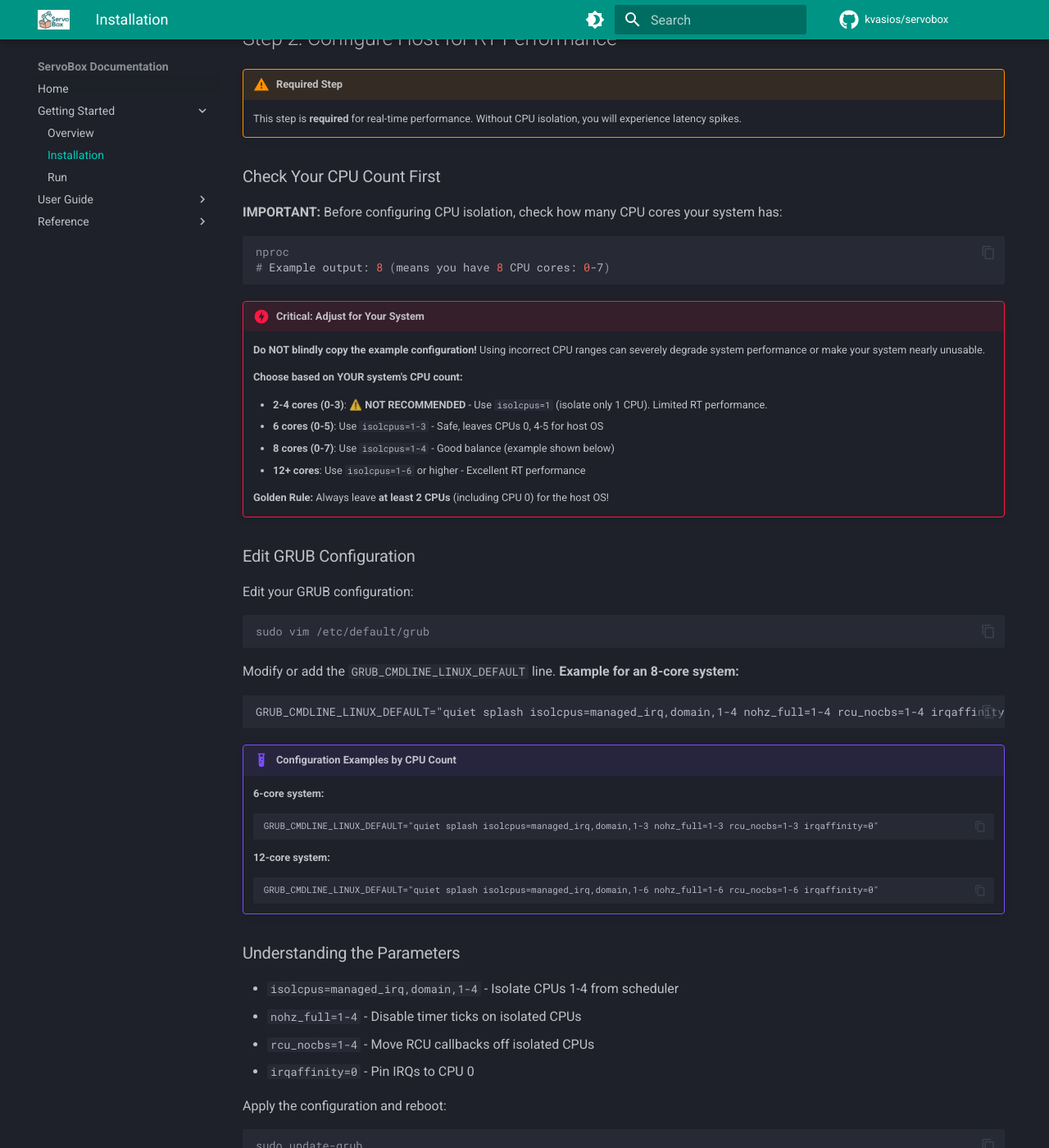
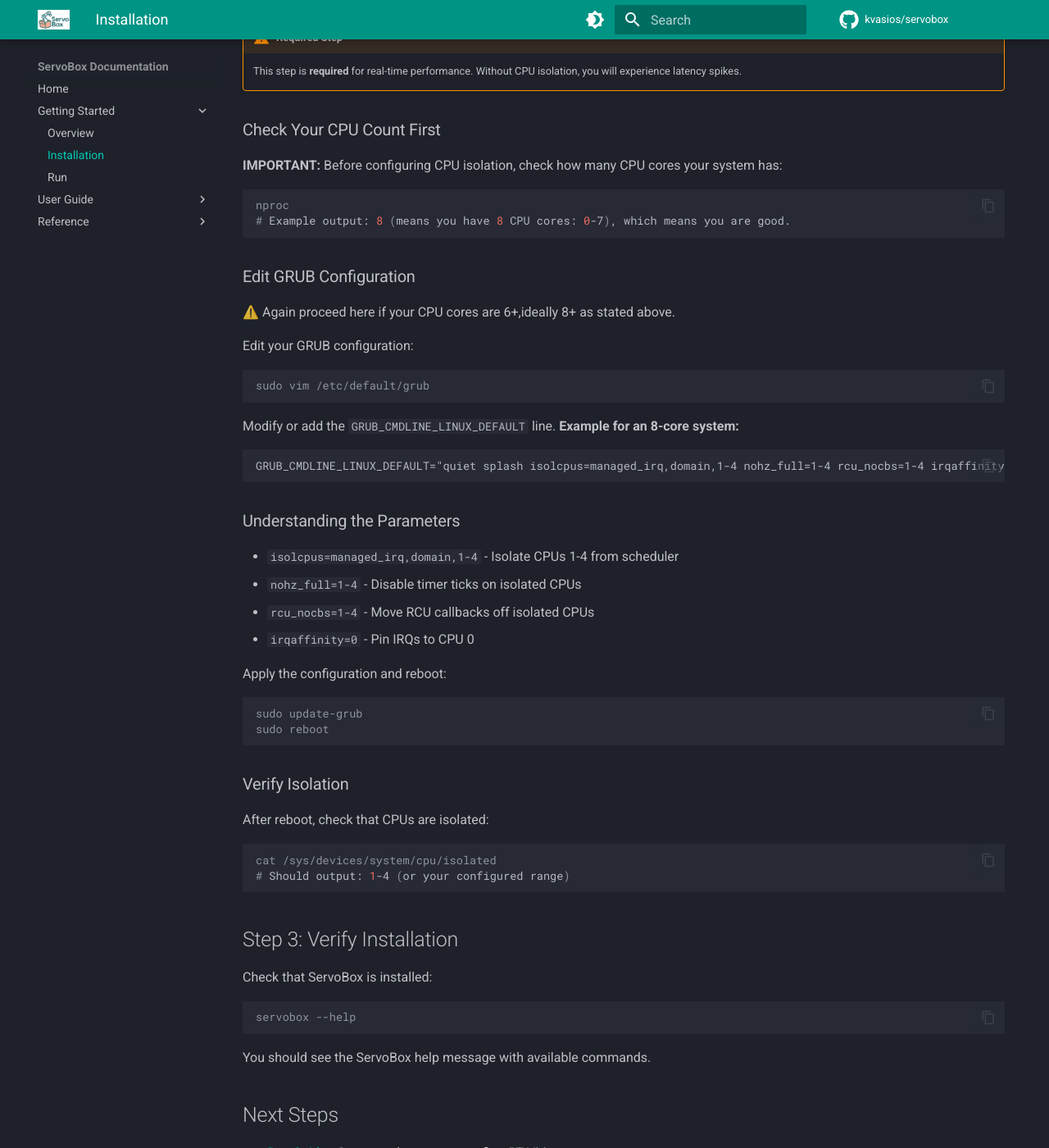
Before and after one commit to kvasios/servobox, an MkDocs documentation site: the page built from docs/content/getting-started/installation.md, in a window 1280 px wide and 1400 px high, scrolled down 1591 px. Shown: the whole window at 82% size. Built offline with MkDocs 1.6.1 and Material for MkDocs 9.7.7, drawn with Linux system fonts in a browser that asks for light colours; comment, search, counter and statistics services are not loaded; some of the changed text lies outside the part shown.

Commit message:
docs: more concise getting started

````diff
--- a/docs/content/getting-started/installation.md
+++ b/docs/content/getting-started/installation.md
@@ -6,11 +6,11 @@ This guide walks you through installing ServoBox and configuring your host syste
 
 ### System Requirements
 
-- **Operating System**: Ubuntu 20.04 or newer (host)
-- **CPU**: 4+ cores (minimum 2 for VM + 1 for host)
-- **Memory**: 8GB+ RAM
-- **Disk Space**: 40GB+ free (the servobox default - can be set to be less)
-- **Virtualization**: CPU with Intel VT-x or AMD-V support
+- **OS**: Ubuntu 20.04 or newer (host) (tested with 22.04)
+- **CPU**: 6+, ideally 8+ cores (4 cores for VM)
+- **Memory**: 8GB+, ideally 16GB RAM
+- **Disk**: 40GB+ free space (default VM size, can be configured for less)
+- **Virtualization**: KVM/QEMU support (Intel VT-x or AMD-V)
 
 
 ## Step 1: Install ServoBox
@@ -22,9 +22,6 @@ Add the ServoBox APT repository and install:
 ```console
 # Add the ServoBox APT repository using wget (pre-installed on Ubuntu)
 wget -qO- https://www.servobox.dev/apt-repo/servobox-apt-key.gpg | sudo gpg --dearmor -o /usr/share/keyrings/servobox-apt-keyring.gpg
-
-# Or if you prefer curl (requires: sudo apt install curl):
-# curl -sSL https://www.servobox.dev/apt-repo/servobox-apt-key.gpg | sudo gpg --dearmor -o /usr/share/keyrings/servobox-apt-keyring.gpg
 
 # Add the repository to your sources list
 echo "deb [signed-by=/usr/share/keyrings/servobox-apt-keyring.gpg] https://www.servobox.dev/apt-repo/ stable main" | sudo tee /etc/apt/sources.list.d/servobox.list
@@ -81,22 +78,12 @@ sudo dpkg -i ../servobox_*.deb
 
 ```console
 nproc
-# Example output: 8 (means you have 8 CPU cores: 0-7)
+# Example output: 8 (means you have 8 CPU cores: 0-7), which means you are good.
 ```
 
-!!! danger "Critical: Adjust for Your System"
-    **Do NOT blindly copy the example configuration!** Using incorrect CPU ranges can severely degrade system performance or make your system nearly unusable.
+### Edit GRUB Configuration
 
-    **Choose based on YOUR system's CPU count:**
-
-    - **2-4 cores (0-3)**: ⚠️ **NOT RECOMMENDED** - Use `isolcpus=1` (isolate only 1 CPU). Limited RT performance.
-    - **6 cores (0-5)**: Use `isolcpus=1-3` - Safe, leaves CPUs 0, 4-5 for host OS
-    - **8 cores (0-7)**: Use `isolcpus=1-4` - Good balance (example shown below)
-    - **12+ cores**: Use `isolcpus=1-6` or higher - Excellent RT performance
-
-    **Golden Rule:** Always leave **at least 2 CPUs** (including CPU 0) for the host OS!
-
-### Edit GRUB Configuration
+⚠️ Again proceed here if your CPU cores are 6+,ideally 8+ as stated above.
 
 Edit your GRUB configuration:
 
@@ -109,17 +96,6 @@ Modify or add the `GRUB_CMDLINE_LINUX_DEFAULT` line. **Example for an 8-core sys
 ```text
 GRUB_CMDLINE_LINUX_DEFAULT="quiet splash isolcpus=managed_irq,domain,1-4 nohz_full=1-4 rcu_nocbs=1-4 irqaffinity=0"
 ```
-
-!!! example "Configuration Examples by CPU Count"
-    **6-core system:**
-    ```
-    GRUB_CMDLINE_LINUX_DEFAULT="quiet splash isolcpus=managed_irq,domain,1-3 nohz_full=1-3 rcu_nocbs=1-3 irqaffinity=0"
-    ```
-
-    **12-core system:**
-    ```
-    GRUB_CMDLINE_LINUX_DEFAULT="quiet splash isolcpus=managed_irq,domain,1-6 nohz_full=1-6 rcu_nocbs=1-6 irqaffinity=0"
-    ```
 
 ### Understanding the Parameters
 
````
Also changed, not shown: docs/content/getting-started/run.md (+1 -9 lines), docs/content/index.md (+6 -16 lines), README.md.
